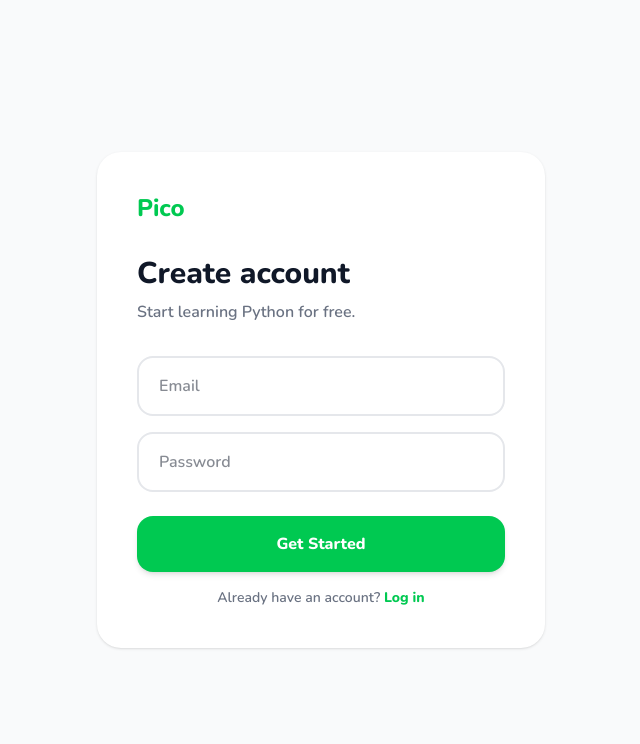
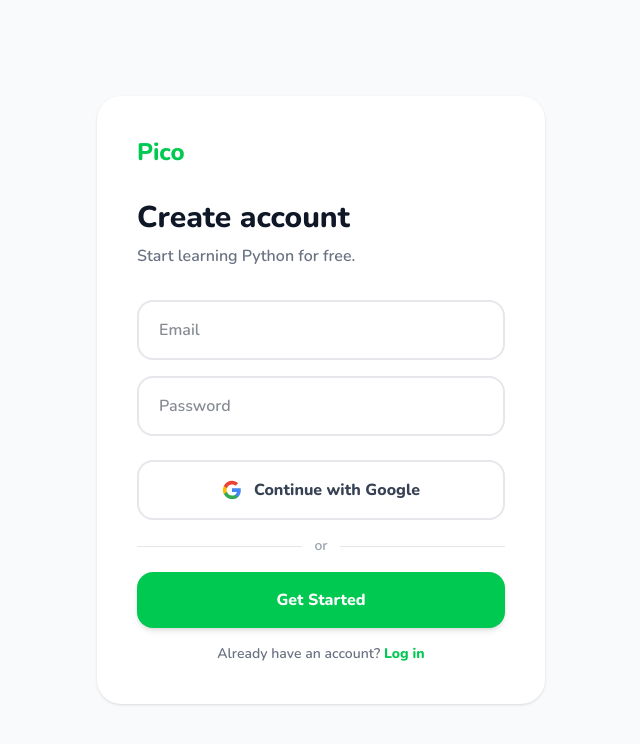
Before and after one commit to dmwny/pico, a Next.js app: page /signup in a window 1280 px wide. Shown: the top 744 px of the page, without its empty margins (319-959 px from the left). Built offline with nearby package versions, Linux system fonts and the light colour scheme; no server answers.

Commit message:
add google sign in

```diff
--- a/app/login/page.tsx
+++ b/app/login/page.tsx
@@ -3,6 +3,7 @@
 import { useState } from "react";
 import { supabase } from "@/lib/supabase";
 import { useRouter } from "next/navigation";
+
 
 export default function Login() {
   const router = useRouter();
@@ -46,7 +47,29 @@
         />
 
         {error && <p className="text-red-500 font-semibold mb-4 text-sm">{error}</p>}
+<button
+  onClick={async () => {
+    await supabase.auth.signInWithOAuth({
+      provider: "google",
+      options: { redirectTo: window.location.origin + "/learn" },
+    });
+  }}
+  className="w-full flex items-center justify-center gap-3 border-2 border-gray-200 text-gray-700 font-extrabold py-4 rounded-2xl hover:bg-gray-50 transition mb-4"
+>
+  <svg viewBox="0 0 24 24" className="w-5 h-5">
+    <path fill="#4285F4" d="M22.56 12.25c0-.78-.07-1.53-.2-2.25H12v4.26h5.92c-.26 1.37-1.04 2.53-2.21 3.31v2.77h3.57c2.08-1.92 3.28-4.74 3.28-8.09z"/>
+    <path fill="#34A853" d="M12 23c2.97 0 5.46-.98 7.28-2.66l-3.57-2.77c-.98.66-2.23 1.06-3.71 1.06-2.86 0-5.29-1.93-6.16-4.53H2.18v2.84C3.99 20.53 7.7 23 12 23z"/>
+    <path fill="#FBBC05" d="M5.84 14.09c-.22-.66-.35-1.36-.35-2.09s.13-1.43.35-2.09V7.07H2.18C1.43 8.55 1 10.22 1 12s.43 3.45 1.18 4.93l3.66-2.84z"/>
+    <path fill="#EA4335" d="M12 5.38c1.62 0 3.06.56 4.21 1.64l3.15-3.15C17.45 2.09 14.97 1 12 1 7.7 1 3.99 3.47 2.18 7.07l3.66 2.84c.87-2.6 3.3-4.53 6.16-4.53z"/>
+  </svg>
+  Continue with Google
+</button>
 
+<div className="flex items-center gap-3 mb-4">
+  <div className="flex-1 h-px bg-gray-200"></div>
+  <span className="text-gray-400 text-sm font-semibold">or</span>
+  <div className="flex-1 h-px bg-gray-200"></div>
+</div>
         <button
           onClick={handleLogin}
           disabled={loading}
--- a/app/signup/page.tsx
+++ b/app/signup/page.tsx
@@ -46,7 +46,29 @@
         />
 
         {error && <p className="text-red-500 font-semibold mb-4 text-sm">{error}</p>}
+<button
+  onClick={async () => {
+    await supabase.auth.signInWithOAuth({
+      provider: "google",
+      options: { redirectTo: window.location.origin + "/learn" },
+    });
+  }}
+  className="w-full flex items-center justify-center gap-3 border-2 border-gray-200 text-gray-700 font-extrabold py-4 rounded-2xl hover:bg-gray-50 transition mb-4"
+>
+  <svg viewBox="0 0 24 24" className="w-5 h-5">
+    <path fill="#4285F4" d="M22.56 12.25c0-.78-.07-1.53-.2-2.25H12v4.26h5.92c-.26 1.37-1.04 2.53-2.21 3.31v2.77h3.57c2.08-1.92 3.28-4.74 3.28-8.09z"/>
+    <path fill="#34A853" d="M12 23c2.97 0 5.46-.98 7.28-2.66l-3.57-2.77c-.98.66-2.23 1.06-3.71 1.06-2.86 0-5.29-1.93-6.16-4.53H2.18v2.84C3.99 20.53 7.7 23 12 23z"/>
+    <path fill="#FBBC05" d="M5.84 14.09c-.22-.66-.35-1.36-.35-2.09s.13-1.43.35-2.09V7.07H2.18C1.43 8.55 1 10.22 1 12s.43 3.45 1.18 4.93l3.66-2.84z"/>
+    <path fill="#EA4335" d="M12 5.38c1.62 0 3.06.56 4.21 1.64l3.15-3.15C17.45 2.09 14.97 1 12 1 7.7 1 3.99 3.47 2.18 7.07l3.66 2.84c.87-2.6 3.3-4.53 6.16-4.53z"/>
+  </svg>
+  Continue with Google
+</button>
 
+<div className="flex items-center gap-3 mb-4">
+  <div className="flex-1 h-px bg-gray-200"></div>
+  <span className="text-gray-400 text-sm font-semibold">or</span>
+  <div className="flex-1 h-px bg-gray-200"></div>
+</div>
         <button
           onClick={handleSignup}
           disabled={loading}
```
